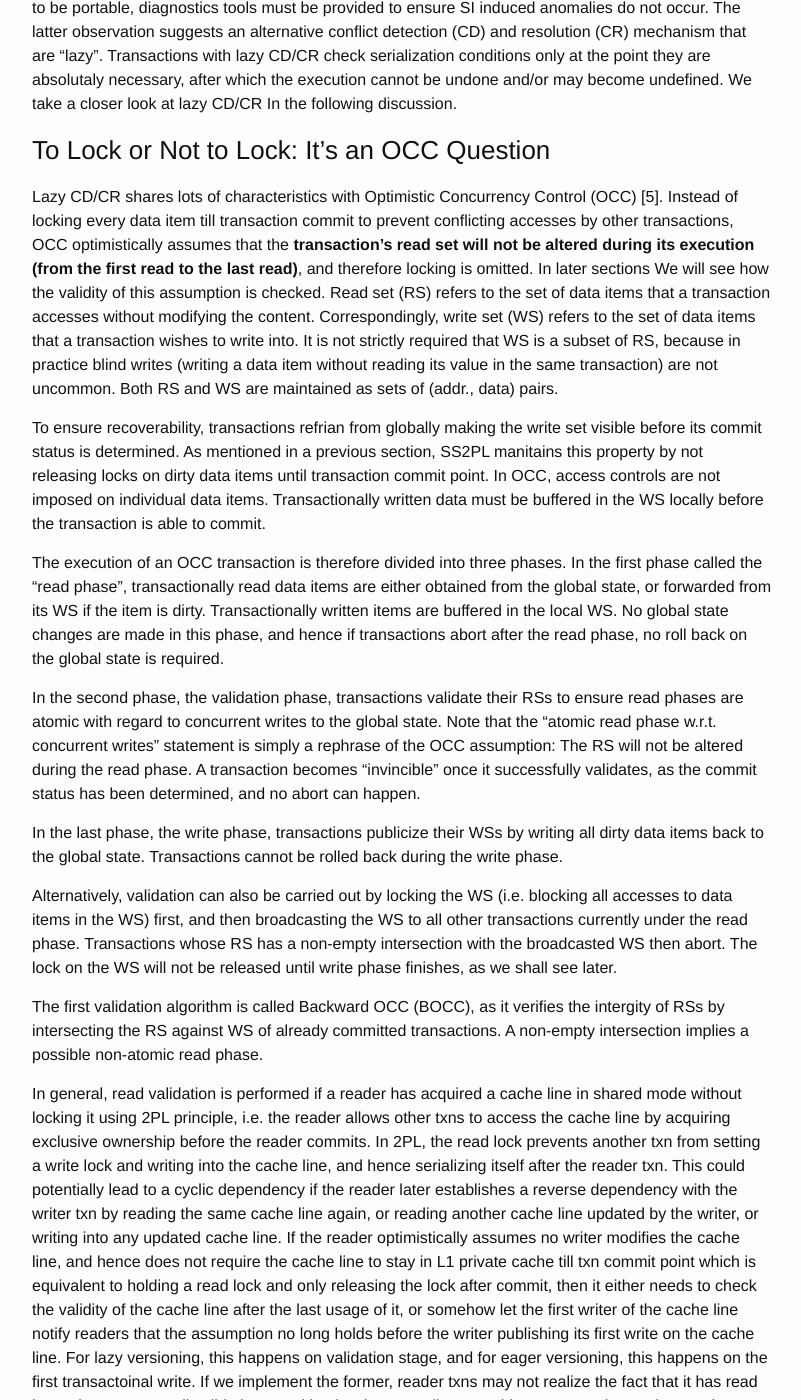
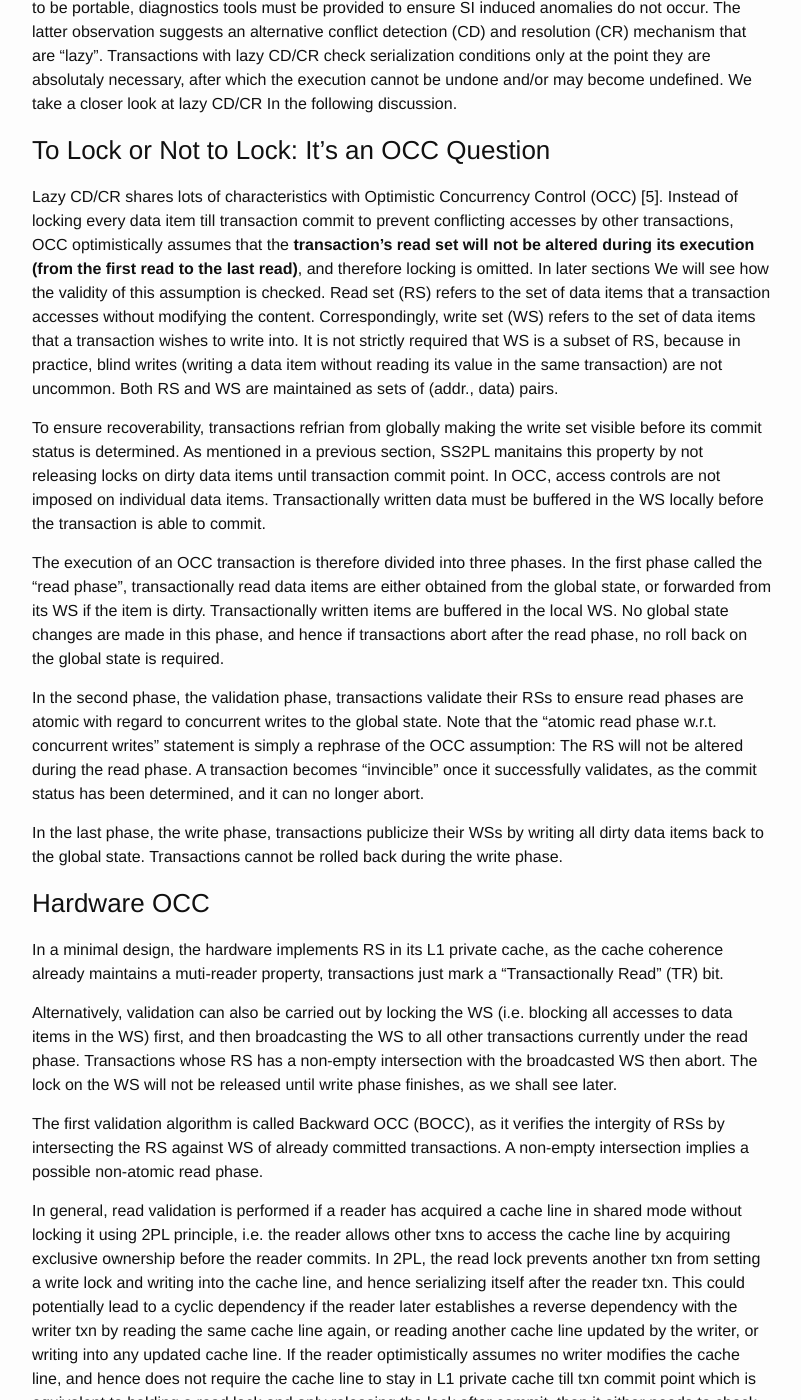
Before and after one commit to wangziqi2013/wangziqi2013.github.io, a Jekyll site: the page built from _posts/2018-03-18-HTM-Hardware-2PL-and-OCC.markdown, in a window 1280 px wide and 1400 px high, scrolled down 3054 px. Shown: the whole window, without its empty margins (238-1039 px from the left). Built offline with Jekyll 4.4.1, drawn with Linux system fonts in a browser that asks for light colours.

Commit message:
Adding hardware OCC

```diff
--- a/_posts/2018-03-18-HTM-Hardware-2PL-and-OCC.markdown
+++ b/_posts/2018-03-18-HTM-Hardware-2PL-and-OCC.markdown
@@ -123,7 +123,7 @@ execution (from the first read to the last read)**, and therefore locking is omi
 In later sections We will see how the validity of this assumption is checked.
 Read set (RS) refers to the set of data items that a
 transaction accesses without modifying the content. Correspondingly, write set (WS) refers to the set of data items
-that a transaction wishes to write into. It is not strictly required that WS is a subset of RS, because in practice
+that a transaction wishes to write into. It is not strictly required that WS is a subset of RS, because in practice,
 blind writes (writing a data item without reading its value in the same transaction) are not uncommon. Both RS and WS
 are maintained as sets of (addr., data) pairs.
 
@@ -141,10 +141,15 @@ the global state is required.
 In the second phase, the validation phase, transactions validate their RSs to ensure read phases
 are atomic with regard to concurrent writes to the global state. Note that the "atomic read phase w.r.t. concurrent writes"
 statement is simply a rephrase of the OCC assumption: The RS will not be altered during the read phase. A transaction
-becomes "invincible" once it successfully validates, as the commit status has been determined, and no abort can happen.
+becomes "invincible" once it successfully validates, as the commit status has been determined, and it can no longer abort.
 
 In the last phase, the write phase, transactions publicize their WSs by writing all dirty data items back to the
 global state. Transactions cannot be rolled back during the write phase.
+
+### Hardware OCC
+
+In a minimal design, the hardware implements RS in its L1 private cache, as the cache coherence already maintains
+a muti-reader property, transactions just mark a "Transactionally Read" (TR) bit.
 
 Alternatively,
 validation can also be carried out by locking the WS (i.e. blocking all accesses to data items in the WS)
```
